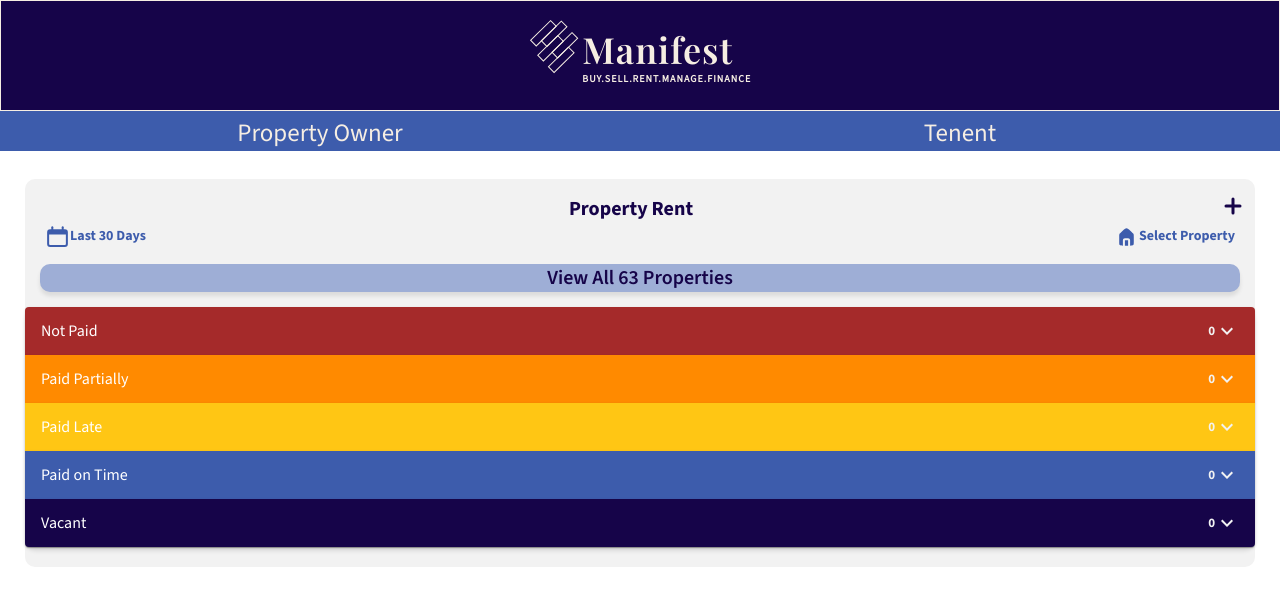
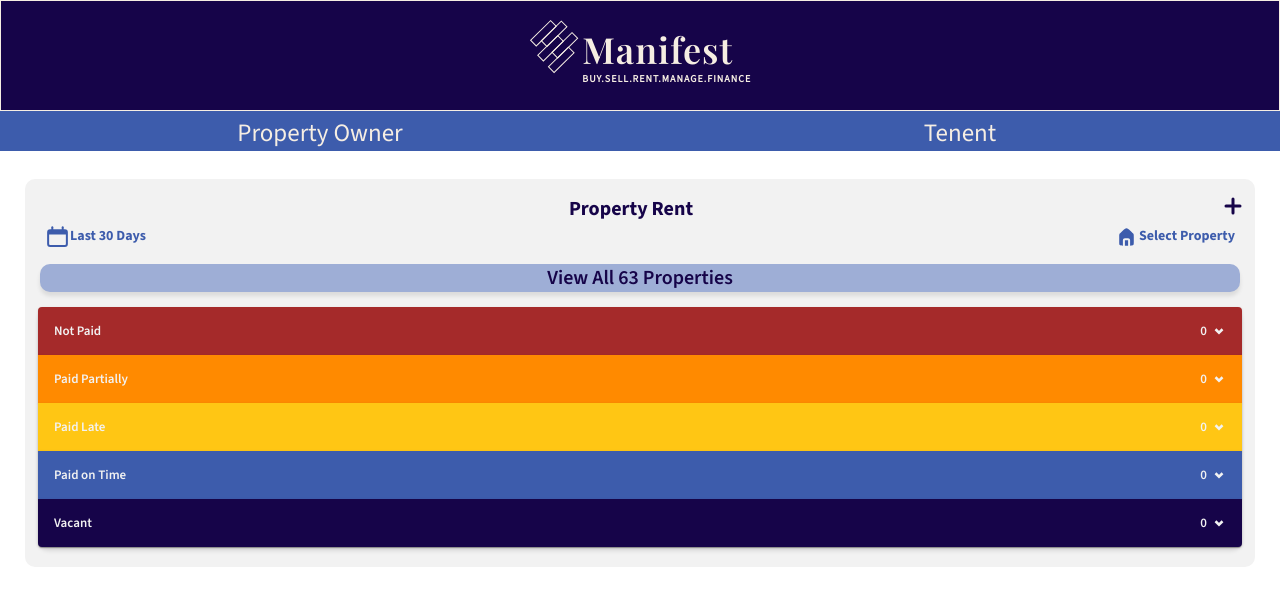
Before and after one commit to infinite-options/manifestmyspace-web, a React (Create React App) app: page /propertyRent in a window 1280 px wide. Shown: the top 606 px of the page. Built offline with nearby package versions, Linux system fonts and the light colour scheme.

Commit message:
Edit Property Rent Accordion

```diff
--- a/src/components/PropertyRentFlow/PropertyRentAccordionView.jsx
+++ b/src/components/PropertyRentFlow/PropertyRentAccordionView.jsx
@@ -20,16 +20,21 @@ function PropertyRentAccordion(props) {
     const [status] = props.status;
     const [accordionCount, setAccordionCount] = useState(0);
     return (
-        <Accordion theme={theme} style={{ backgroundColor: getStatusColor(status), "font-family": 'Source Sans Pro', color: "#FFFFFF" }}>
+        <Accordion theme={theme} style={{ backgroundColor: getStatusColor(status), "font-family": 'Source Sans Pro', color: "#FFFFFF"}}>
             <AccordionSummary
                 expandIcon={
-                    <div className="property-rent-property-status-summary-text">
-                        {accordionCount}
-                        <ExpandMoreIcon />
-                    </div>
+                    <svg width="14" height="14" viewBox="0 0 14 14" fill="none" xmlns="http://www.w3.org/2000/svg">
+                        <path d="M3.5 5.25L7 8.75L10.5 5.25" stroke="#F2F2F2" stroke-width="2.5" />
+                    </svg>
                 }
+                className="property-rent-property-status-summary-text-container"
             >
-                {status}
+                <div className="property-rent-property-status-summary-text-1">
+                    {status}
+                </div>
+                <div className="property-rent-property-status-summary-text-2">
+                    {accordionCount}
+                </div>
             </AccordionSummary>
             <AccordionDetails>
                 <PropertyRentAccordionCard data={["103 N. Abel St, Milpitas CA 95035", "$2300"]} />
--- a/src/css/propertyRent.css
+++ b/src/css/propertyRent.css
@@ -3,8 +3,8 @@
     color: #160449;
     background-color: #F2F2F2;
     border-radius: 10px;
+    padding-bottom: 20px;
     margin: 25px;
-    padding-bottom: 20px;
 }
 
 .property-rent-title-container {
@@ -79,28 +79,43 @@
     font-family: 'Source Sans Pro';
     color: #FFFFFF;
     border-radius: 10px;
+    margin-left: 13px;
+    margin-right: 13px;
     box-shadow: 0px 4px 4px #00000019;
 }
-.property-rent-property-status-summary-text {
+.property-rent-property-status-summary-text-container {
     display: flex;
     flex-direction: row;
     align-items: center;
-    justify-content: center;
     color: #F2F2F2;
     font-weight: bold;
     font-size: 13px;
+}
+.property-rent-property-status-summary-text-1 {
+    color: #F2F2F2;
+    font-weight: 600;
+    font-size: 13px;
+    margin-left: 0px;
+    margin-right: auto;
+}
+.property-rent-property-status-summary-text-2 {
+    color: #F2F2F2;
+    font-weight: 600;
+    font-size: 13px;
+    margin-left: auto;
+    margin-right: 5px;
 }
 .property-rent-property-status-card {
     display: flex;
     flex-direction: row;
 }
 .property-rent-property-status-card-text {
-    margin-left: 10px;
+    margin-left: 0px;
     margin-right: auto;
 }
 .property-rent-property-status-card-amount {
     margin-left: auto;
-    margin-right: 10px;
+    margin-right: 0px;
 }
 .property-rent-detail-subtext {
     display: flex;
@@ -111,7 +126,7 @@
 }
 .property-rent-detail-navbar-box {
     position: relative;
-    top: 20px;
+    top: 30px;
     z-index: 1;
 }
 .property-rent-detail-navbar {
@@ -124,26 +139,31 @@
     width: 20%;
     height: 50px;
     border-radius: 10px;
+    box-shadow: 0px 4px 4px #00000019;
 }
 .property-rent-detail-navbar-pp {
     width: 20%;
     height: 50px;
     border-radius: 10px;
+    box-shadow: 0px 4px 4px #00000019;
 }
 .property-rent-detail-navbar-pl {
     width: 20%;
     height: 50px;
     border-radius: 10px;
+    box-shadow: 0px 4px 4px #00000019;
 }
 .property-rent-detail-navbar-pot {
     width: 20%;
     height: 50px;
     border-radius: 10px;
+    box-shadow: 0px 4px 4px #00000019;
 }
 .property-rent-detail-navbar-v {
     width: 20%;
     height: 50px;
     border-radius: 10px;
+    box-shadow: 0px 4px 4px #00000019;
 }
 
 .property-rent-detail-container {
@@ -160,7 +180,6 @@
 .property-rent-detail-status-indicator {
     width: 100%;
     height: 20px;
-    border-radius: 10px 10px 0px 0px;
 }
 .property-rent-detail-selector-container {
     display: flex;
```
